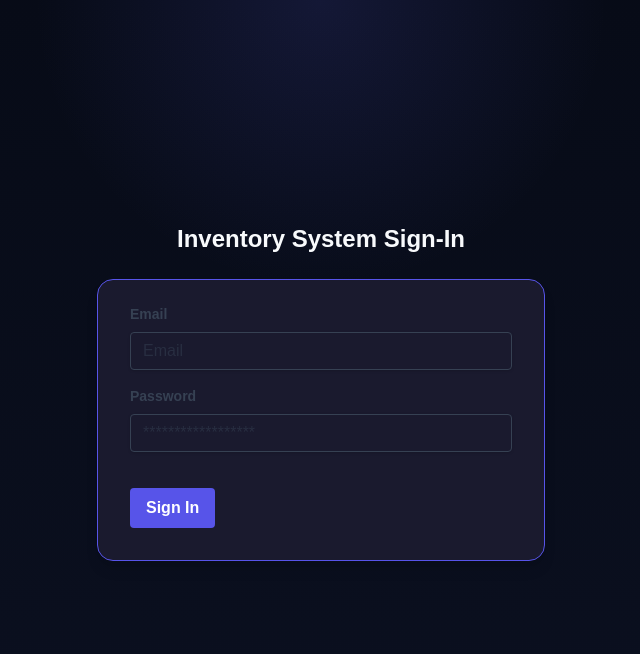
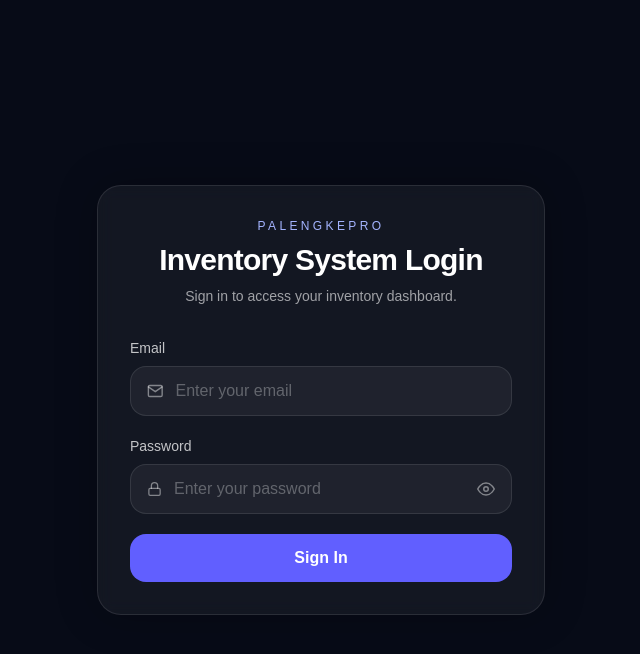
Before and after one commit to kaiofour/PalengkePro, a Next.js app: page /login in a window 1280 px wide. Shown: the top 654 px of the page, without its empty margins (319-959 px from the left). Built offline with nearby package versions, Linux system fonts and the light colour scheme; no server answers.

Commit message:
Login UI change

```diff
--- a/app/login/page.tsx
+++ b/app/login/page.tsx
@@ -3,66 +3,114 @@
 import { useState } from "react";
 import { signIn } from "@/lib/services/authService";
 import { useRouter } from "next/navigation";
+import { FiEye, FiEyeOff, FiLock, FiMail } from "react-icons/fi";
 
 export default function LoginPage() {
   const [email, setEmail] = useState("");
   const [password, setPassword] = useState("");
+  const [showPassword, setShowPassword] = useState(false);
+  const [signingIn, setSigningIn] = useState(false);
+  const [errorMessage, setErrorMessage] = useState("");
   const router = useRouter();
 
   const handleSignIn = async (e: React.FormEvent) => {
     e.preventDefault();
+    setErrorMessage("");
+
+    if (!email.trim() || !password.trim()) {
+      setErrorMessage("Please enter your email and password.");
+      return;
+    }
+
     try {
+      setSigningIn(true);
       await signIn(email, password);
       router.push("/dashboard");
-    } catch (error) {
+    } catch (error: any) {
       console.error(error);
-      alert("Error signing in");
+      setErrorMessage(error?.message || "Error signing in.");
+    } finally {
+      setSigningIn(false);
     }
   };
 
   return (
-    <div className="flex items-center justify-center h-screen">
+    <div className="flex min-h-screen items-center justify-center bg-[#070b17] px-4 text-white">
       <div className="w-full max-w-md">
-        <h1 className="text-2xl font-bold text-center">Inventory System Sign-In</h1><br />
-        <form
-          className="bg-[#1a1a2e] text-white shadow-lg rounded-2xl px-8 pt-6 pb-8 mb-4 border border-[#5754E9]"
-          onSubmit={handleSignIn}
+        <div className="rounded-3xl border border-white/10 bg-white/5 p-8 shadow-[0_0_40px_rgba(0,0,0,0.25)] backdrop-blur">
+          <div className="mb-8 text-center">
+            <p className="mb-2 text-xs font-medium uppercase tracking-[0.28em] text-indigo-300">
+              PalengkePro
+            </p>
+            <h1 className="text-3xl font-bold tracking-tight">Inventory System Login</h1>
+            <p className="mt-2 text-sm text-white/60">
+              Sign in to access your inventory dashboard.
+            </p>
+          </div>
+
+          <form onSubmit={handleSignIn} className="space-y-5">
+            <div>
+              <label
+                className="mb-2 block text-sm font-medium text-white/75"
+                htmlFor="email"
               >
-          <div className="mb-4">
-            <label className="block text-gray-700 text-sm font-bold mb-2" htmlFor="username">
                 Email
               </label>
+              <div className="flex items-center gap-3 rounded-2xl border border-white/10 bg-white/5 px-4 py-3 focus-within:border-indigo-400">
+                <FiMail className="text-white/45" size={18} />
                 <input
-              className="shadow appearance-none border rounded w-full py-2 px-3 text-gray-700 leading-tight focus:outline-none focus:shadow-outline"
-              id="username"
+                  id="email"
                   type="email"
-              placeholder="Email"
+                  placeholder="Enter your email"
                   value={email}
                   onChange={(e) => setEmail(e.target.value)}
+                  className="w-full bg-transparent text-white outline-none placeholder:text-white/30"
                 />
               </div>
-          <div className="mb-6">
-            <label className="block text-gray-700 text-sm font-bold mb-2" htmlFor="password">
+            </div>
+
+            <div>
+              <label
+                className="mb-2 block text-sm font-medium text-white/75"
+                htmlFor="password"
+              >
                 Password
               </label>
+              <div className="flex items-center gap-3 rounded-2xl border border-white/10 bg-white/5 px-4 py-3 focus-within:border-indigo-400">
+                <FiLock className="text-white/45" size={18} />
                 <input
-              className="shadow appearance-none border rounded w-full py-2 px-3 text-gray-700 mb-3 leading-tight focus:outline-none focus:shadow-outline"
                   id="password"
-              type="password"
-              placeholder="******************"
+                  type={showPassword ? "text" : "password"}
+                  placeholder="Enter your password"
                   value={password}
                   onChange={(e) => setPassword(e.target.value)}
+                  className="w-full bg-transparent text-white outline-none placeholder:text-white/30"
                 />
-          </div>
-          <div className="flex items-center justify-between">
                 <button
-              className="bg-[#5754E9] hover:bg-[#4744d4] text-white font-semibold py-2 px-4 rounded transition duration-200"
-              type="submit"
+                  type="button"
+                  onClick={() => setShowPassword((prev) => !prev)}
+                  className="text-white/45 transition hover:text-white"
                 >
-              Sign In
+                  {showPassword ? <FiEyeOff size={18} /> : <FiEye size={18} />}
                 </button>
               </div>
+            </div>
+
+            {errorMessage && (
+              <div className="rounded-2xl border border-red-500/20 bg-red-500/10 px-4 py-3 text-sm text-red-300">
+                {errorMessage}
+              </div>
+            )}
+
+            <button
+              type="submit"
+              disabled={signingIn}
+              className="w-full rounded-2xl bg-indigo-500 px-4 py-3 font-semibold text-white transition hover:bg-indigo-600 disabled:cursor-not-allowed disabled:opacity-60"
+            >
+              {signingIn ? "Signing In..." : "Sign In"}
+            </button>
           </form>
+        </div>
       </div>
     </div>
   );
```
Lines whose indentation alone changed are shown as unchanged.
